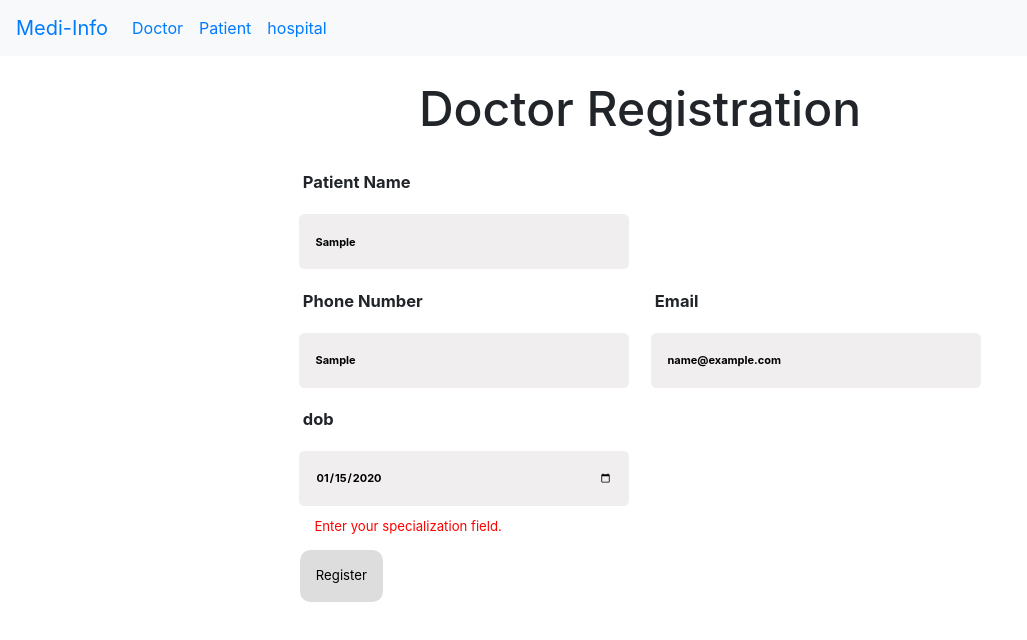
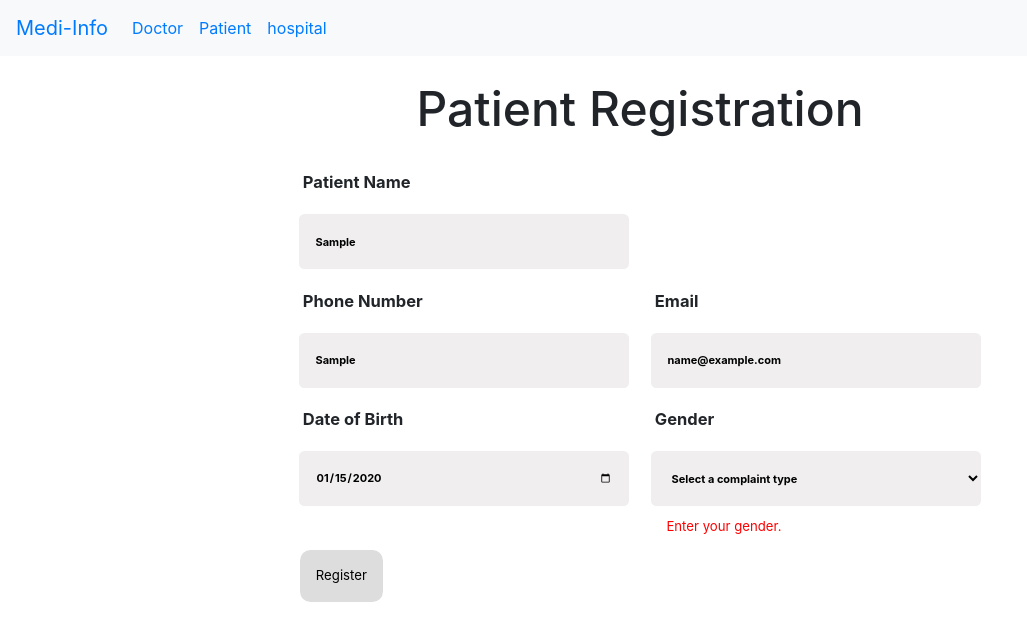
Before and after one commit to jeel2308/dot_slash, a React (Create React App) app in the folder frontend/: page /patient in a window 1280 px wide. Both pictures are taken after typing "Sample", "Sample", "name@example.com", "2020-01-15" into the empty fields and a click on the button "Register". Shown: the top 640 px of the page, without its empty margins (0-1027 px from the left). Built offline with nearby package versions, Linux system fonts and the light colour scheme.

Commit message:
add patient form

```diff
--- a/frontend/src/components/PatientForm.js
+++ b/frontend/src/components/PatientForm.js
@@ -8,21 +8,21 @@ const SignUp = ({ errors, touched, handleSubmit, isSubmitting, values }) => (
   <Container className="form" style={{ fontSize: "11px" }}>
     <Form onSubmit={handleSubmit} className="login-form">
       <h3 style={{ textAlign: "center", margin: "1.5rem", fontSize: "3rem" }}>
-        Doctor Registration
+        Patient Registration
       </h3>
       <div className="form__side-wrapper">
         <div className="form__wrapper">
-          <label htmlFor="dname" className="form__label">
+          <label htmlFor="pname" className="form__label">
             Patient Name
           </label>
           <Field
             type="id"
-            name="dname"
+            name="pname"
             placeholder="Patient Name"
             className="form__input"
           />
-          {touched.dname && errors.dname && (
-            <div className="form__error">{errors.dname}</div>
+          {touched.pname && errors.pname && (
+            <div className="form__error">{errors.pname}</div>
           )}
         </div>
       </div>
@@ -61,7 +61,7 @@ const SignUp = ({ errors, touched, handleSubmit, isSubmitting, values }) => (
       <div className="form__side-wrapper">
         <div className="form__wrapper">
           <label htmlFor="dob" className="form__label">
-            dob
+            Date of Birth
           </label>
           <Field
             type="date"
@@ -69,12 +69,32 @@ const SignUp = ({ errors, touched, handleSubmit, isSubmitting, values }) => (
             placeholder="dob"
             className="form__input"
           />
-          {touched.specialization && errors.specialization && (
-            <div className="form__error">{errors.specialization}</div>
+          {touched.dob && errors.dob && (
+            <div className="form__error">{errors.dob}</div>
+          )}
+        </div>
+
+        {/** add select button for gender */}
+        <div className="form__wrapper">
+          <label htmlFor="gender" className="form__label">
+            Gender
+          </label>
+          <Field
+            name="gender"
+            as="select"
+            className="form__input"
+            value={values.gender}
+          >
+            <option value="" label="Select a complaint type" />
+            <option value="male" label="Male" />
+            <option value="female" label="Female" />
+            <option value="other" label="Other" />
+          </Field>
+          {errors.gender && touched.gender && (
+            <div className="form__error">{errors.gender}</div>
           )}
         </div>
       </div>
-      {/** add select button for gender */}
       <button
         disabled={isSubmitting}
         type="submit"
@@ -87,29 +107,23 @@ const SignUp = ({ errors, touched, handleSubmit, isSubmitting, values }) => (
 );
 
 const FormikEnhance = withFormik({
-  mapPropsToValues: ({
-    dname,
-    phone,
-    email,
-    experience_yrs,
-    specialization
-  }) => {
+  mapPropsToValues: ({ pname, phone, email, gender, dob }) => {
     return {
-      dname: dname || "",
+      pname: pname || "",
       phone: phone || "",
       email: email || "",
-      experience_yrs: experience_yrs || "",
-      specialization: specialization || ""
+      gender: gender || "",
+      dob: dob || ""
     };
   },
   validationSchema: Yup.object().shape({
-    dname: Yup.string().required("Name is required."),
+    pname: Yup.string().required("Name is required."),
     phone: Yup.string().required("Phone is required."),
     email: Yup.string()
       .required("Email is required.")
       .email("Email has to be valide."),
-    experience_yrs: Yup.number().required("Experience Year is required."),
-    specialization: Yup.string().required("Enter your specialization field.")
+    gender: Yup.string().required("Enter your gender."),
+    dob: Yup.string().required("Date of Birth is required.")
   }),
   handleSubmit: (
     values,
```
